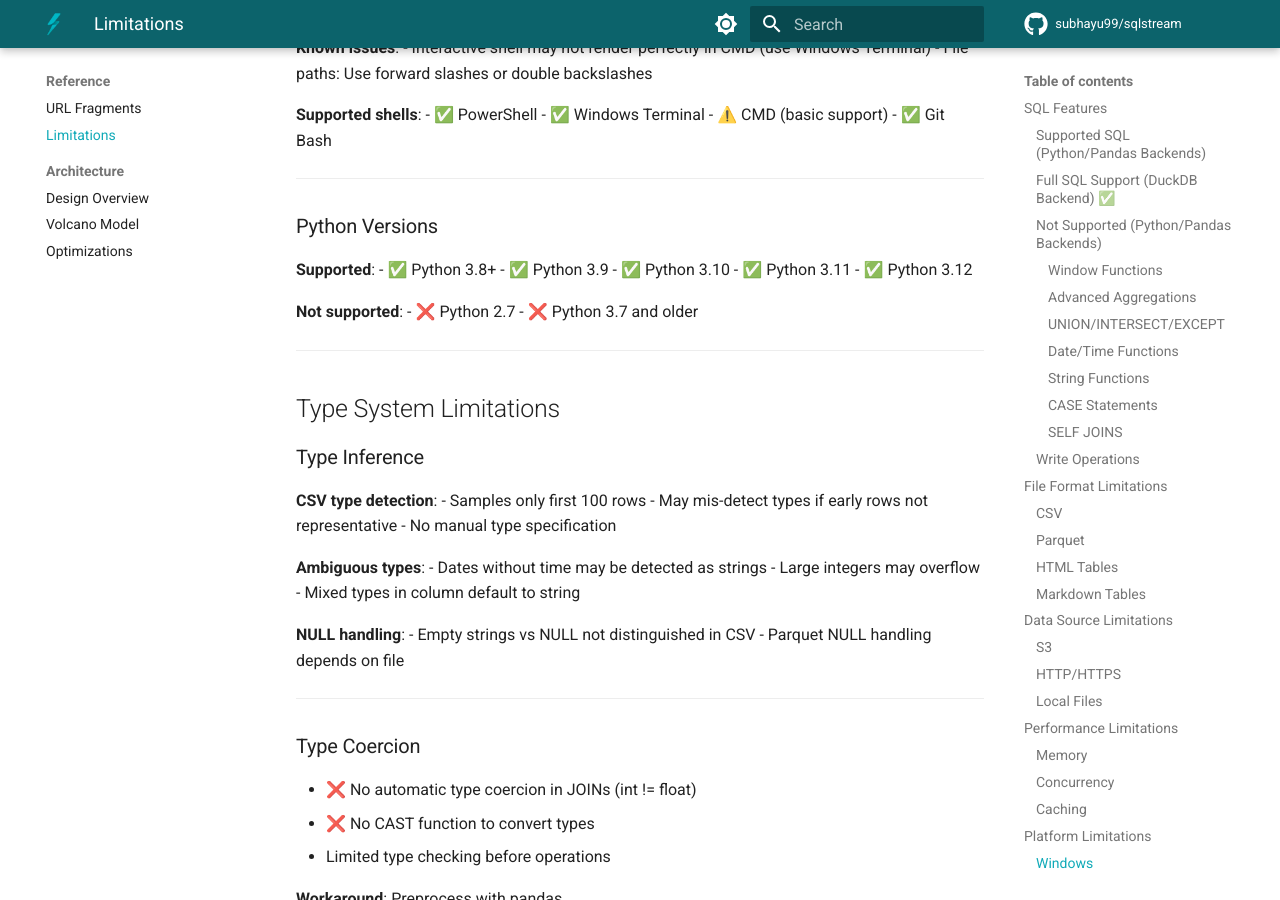
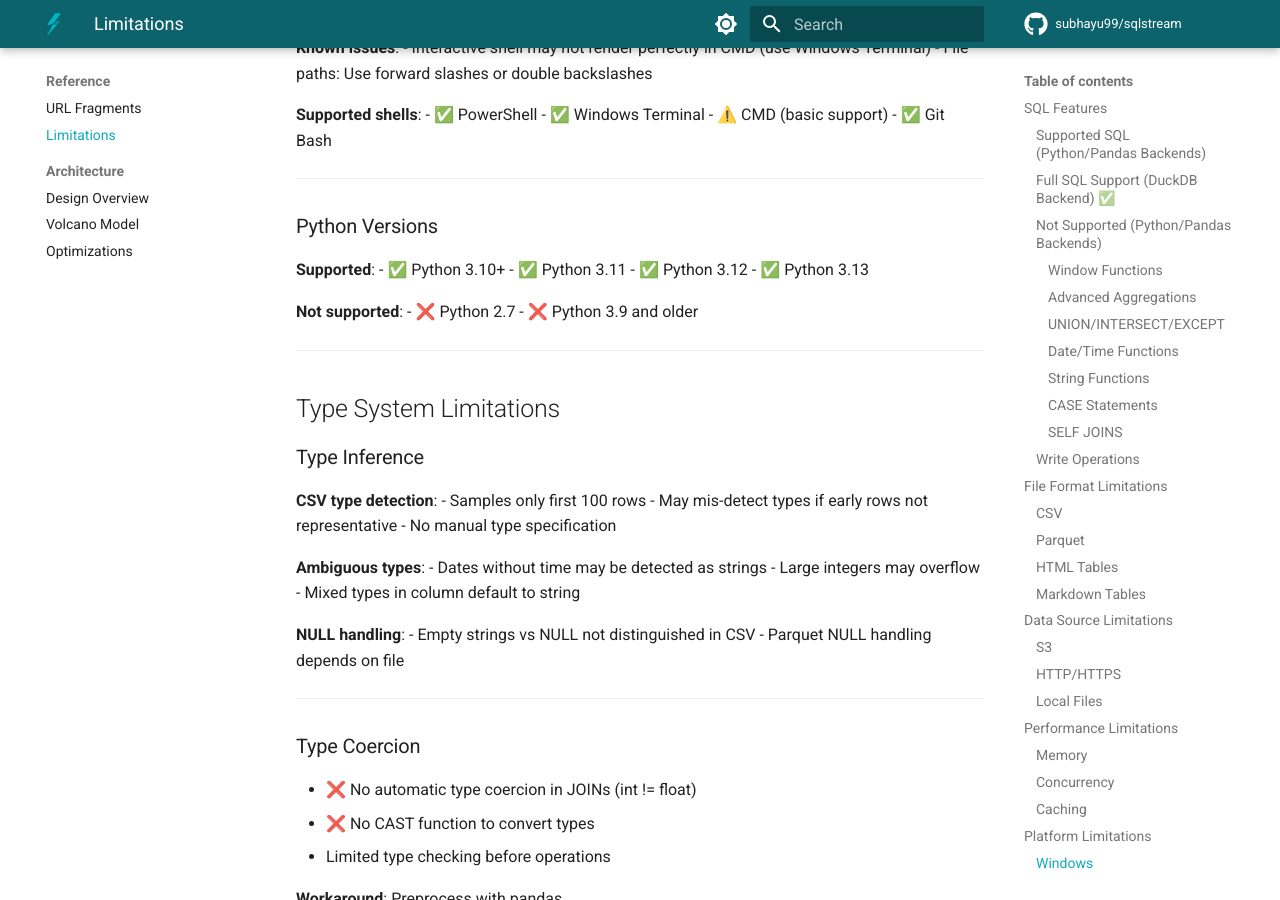
Before and after one commit to subhayu99/sqlstream, an MkDocs documentation site: the page built from docs/reference/limitations.md, in a window 1280 px wide and 900 px high, scrolled down 6996 px. Built offline with MkDocs 1.6.1 and Material for MkDocs 9.7.7, drawn with Linux system fonts in a browser that asks for light colours; comment, search, counter and statistics services are not loaded; the version menu is left out.

Commit message:
chore(config): update Python version requirements
- Change minimum Python version from 3.8 to 3.10 across documentation and configuration files
- Remove support for Python 3.8 and 3.9 in GitHub Actions, documentation, and pyproject.toml
- Update Ruff and MyPy configurations to target Python 3.10
- Add Python 3.13 to supported versions in documentation

These updates align the project with newer Python features and ensure compatibility with the latest Python releases, improving performance and security.

```diff
--- a/docs/reference/limitations.md
+++ b/docs/reference/limitations.md
@@ -378,15 +378,14 @@ SQLStream is **read-only**. No support for:
 ### Python Versions
 
 **Supported**:
-- ✅ Python 3.8+
-- ✅ Python 3.9
-- ✅ Python 3.10
+- ✅ Python 3.10+
 - ✅ Python 3.11
 - ✅ Python 3.12
+- ✅ Python 3.13
 
 **Not supported**:
 - ❌ Python 2.7
-- ❌ Python 3.7 and older
+- ❌ Python 3.9 and older
 
 ---
 
```
Also changed, not shown: docs/getting-started/installation.md (+1 -1 lines), docs/guides/troubleshooting.md (+2 -2 lines), pyproject.toml (+9 -5 lines), 1 other file.
